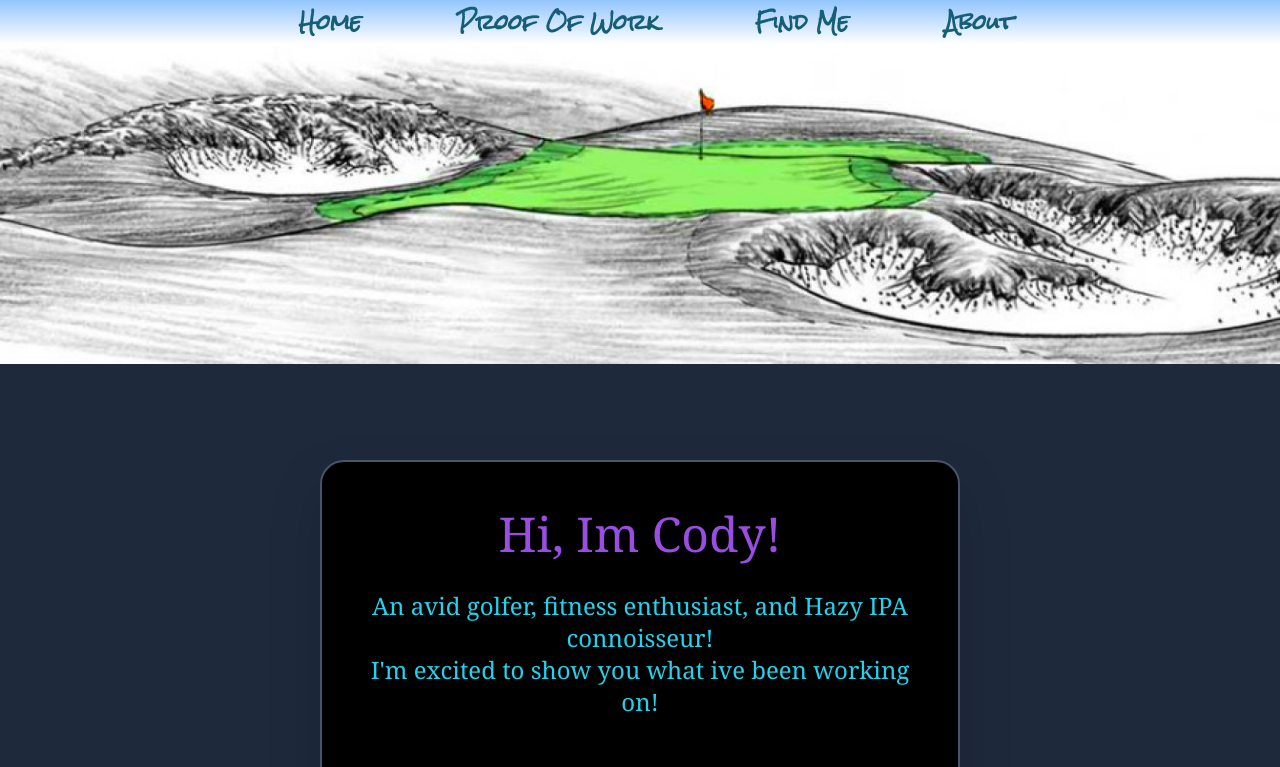
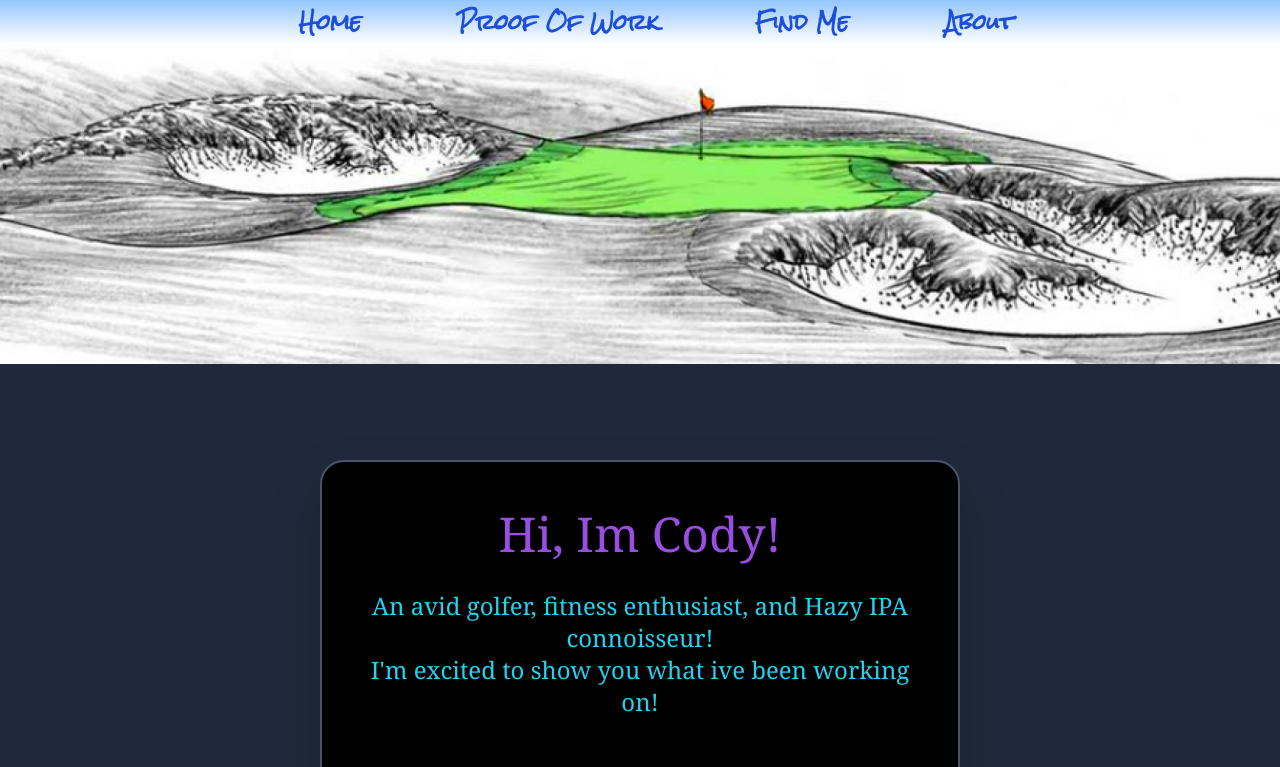
Before and after one commit to Codyvegas/codys-tw-site, a React (Vite) app: page / in a window 1280 px wide. Shown: the top 767 px of the page. Built offline with nearby package versions, Linux system fonts and the light colour scheme; what prettier-plugin-tailwindcss would draw is missing.

Commit message:
style update

```diff
--- a/src/index.css
+++ b/src/index.css
@@ -27,7 +27,7 @@
 }
 
 .header-button-style {
-  @apply ml-8 rounded-md px-8 py-2 text-xl font-semibold text-cyan-800  hover:text-purple-500;
+  @apply ml-8 rounded-md px-8 py-2 text-xl font-semibold text-blue-700  hover:text-purple-500;
 }
 
 .proof-div-style {
--- a/src/presentation/header/Header.jsx
+++ b/src/presentation/header/Header.jsx
@@ -6,7 +6,7 @@ function Header() {
     <div>
       <div className="sticky top-0 z-20 flex justify-center bg-gradient-to-b from-blue-300 to-white">
         <Link to="/">
-          <button className="header-button-style ml-8 ">Home</button>
+          <button className="header-button-style ">Home</button>
         </Link>
         <Link to="/proof-of-work">
           <button className=" header-button-style">Proof Of Work</button>
```
